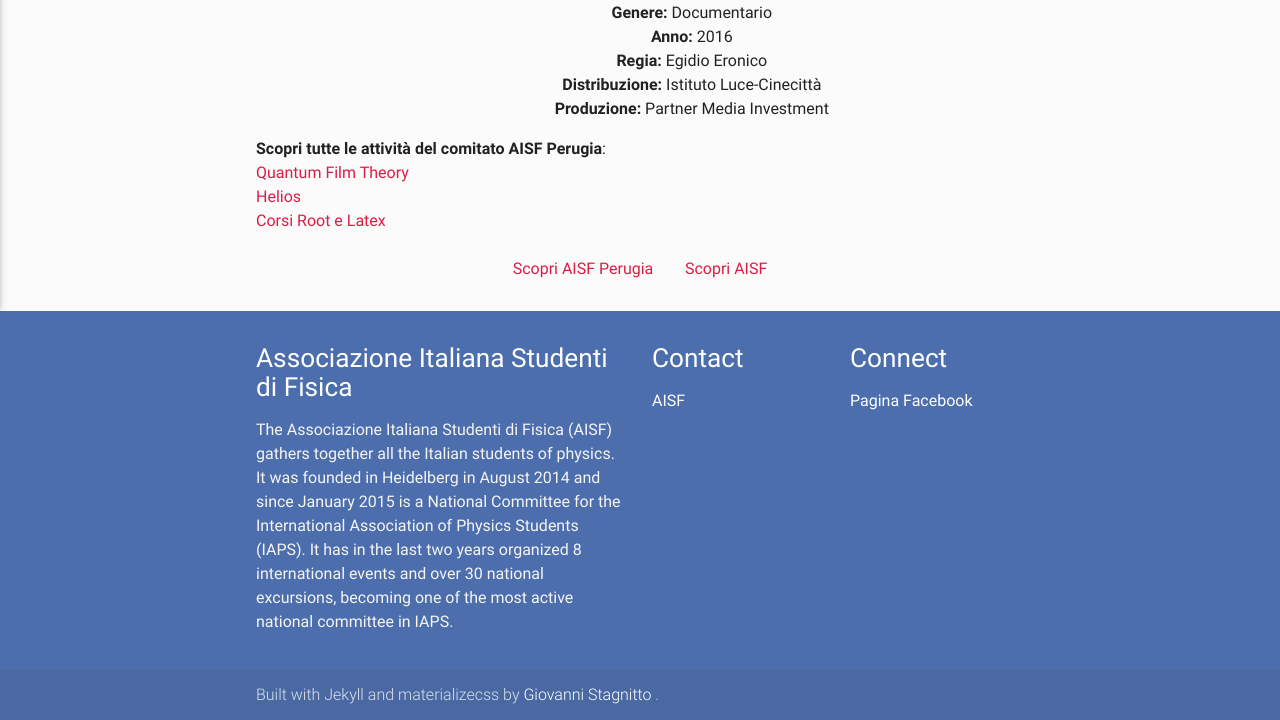
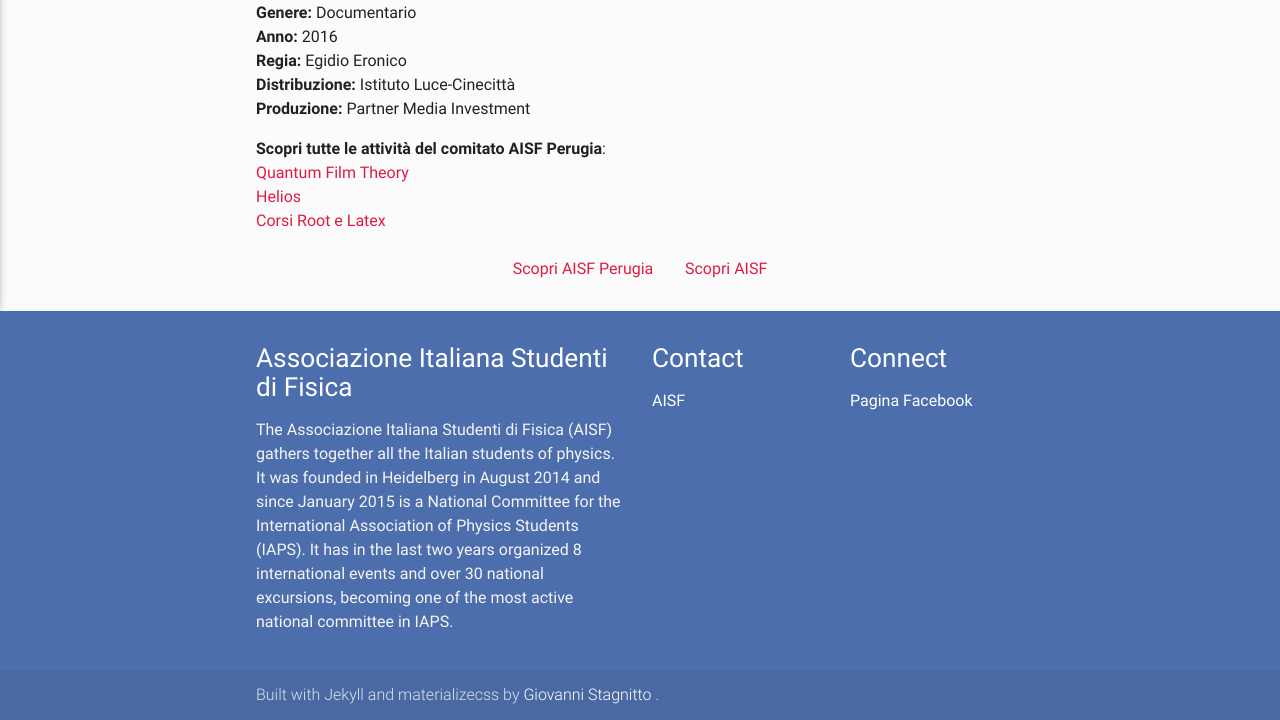
Before and after one commit to ai-sf/aisf_perugia, a Jekyll site: the page built from ProssimiEventi.html, in a window 1280 px wide. Shown: the part 652-1372 px from the top of the page. Built offline with Jekyll 4.4.1, drawn with Linux system fonts in a browser that asks for light colours; nearby versions of some CDN libraries.

Commit message:
Update ProssimiEventi.html

```diff
--- a/ProssimiEventi.html
+++ b/ProssimiEventi.html
@@ -16,16 +16,15 @@ description: Un film sulla vita e la scomparsa di Ettore Majorana
 </figure>
 
 
-<center>
 <ul type="square">
 <li><b>Data di uscita:</b> 15 aprile 2016</li>
-<li><b>&nbsp; &nbsp; &nbsp; &nbsp; &nbsp; &nbsp; &nbsp;&nbsp; &nbsp; &nbsp; &nbsp; &nbsp; &nbsp; &nbsp;Genere:</b> Documentario</li>
-<li><b>&nbsp; &nbsp; &nbsp; &nbsp; &nbsp; &nbsp; &nbsp;&nbsp; &nbsp; &nbsp; &nbsp; &nbsp; &nbsp; &nbsp;Anno:</b> 2016</li>
-<li><b>&nbsp; &nbsp; &nbsp; &nbsp; &nbsp; &nbsp; &nbsp;&nbsp; &nbsp; &nbsp; &nbsp; &nbsp; &nbsp; &nbsp;Regia:</b> Egidio Eronico</li>
-<li><b>&nbsp; &nbsp; &nbsp; &nbsp; &nbsp; &nbsp; &nbsp;&nbsp; &nbsp; &nbsp; &nbsp; &nbsp; &nbsp; &nbsp;Distribuzione:</b> Istituto Luce-Cinecittà</li>
-<li><b>&nbsp; &nbsp; &nbsp; &nbsp; &nbsp; &nbsp; &nbsp;&nbsp; &nbsp; &nbsp; &nbsp; &nbsp; &nbsp; &nbsp;Produzione:</b> Partner Media Investment</li>
+<li><b>Genere:</b> Documentario</li>
+<li><b>Anno:</b> 2016</li>
+<li><b>Regia:</b> Egidio Eronico</li>
+<li><b>Distribuzione:</b> Istituto Luce-Cinecittà</li>
+<li><b>Produzione:</b> Partner Media Investment</li>
 </ul>
-</center>
+
 
 
 <b>Scopri tutte le attività del comitato AISF Perugia</b>:<br>
```
